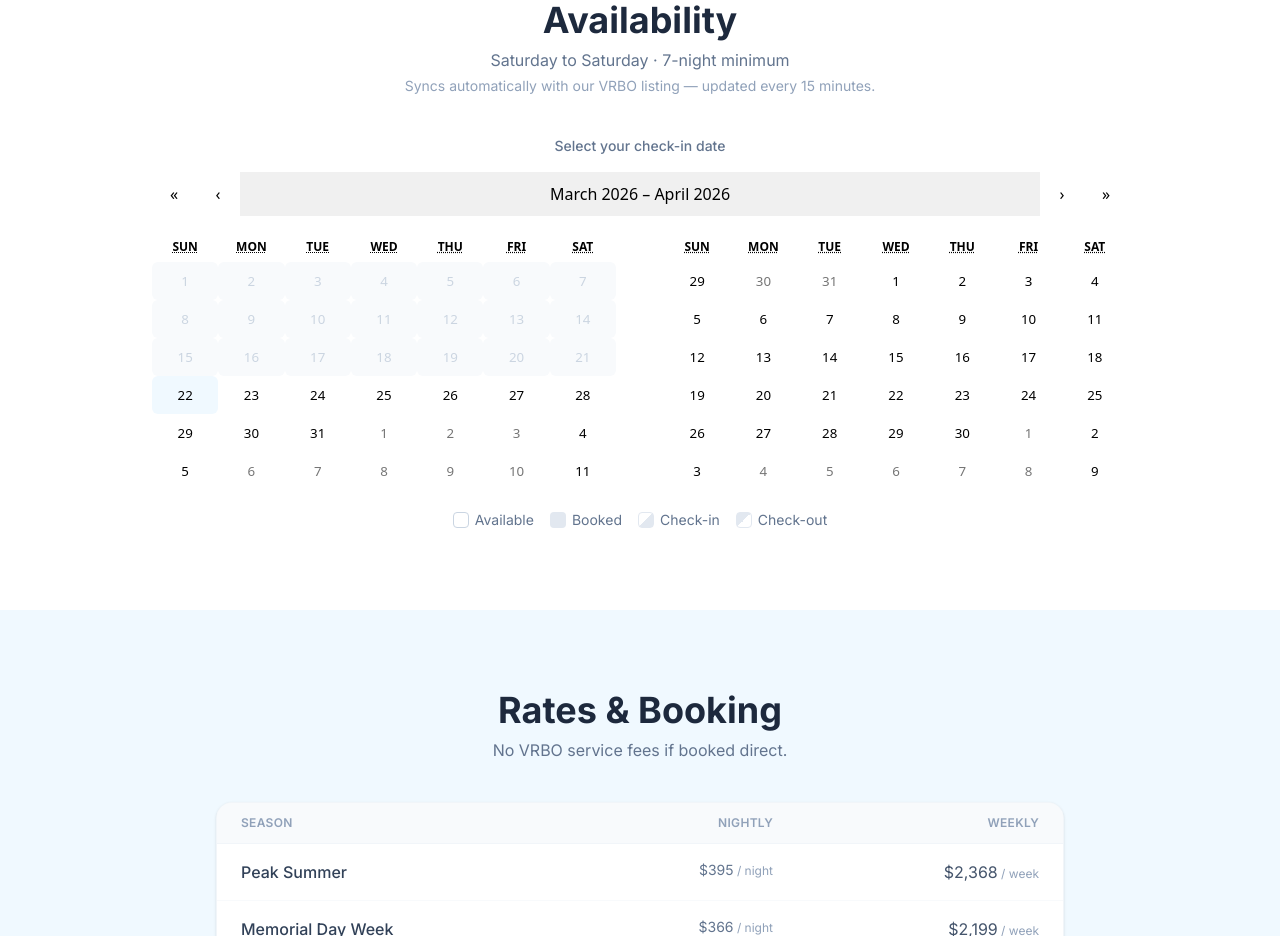
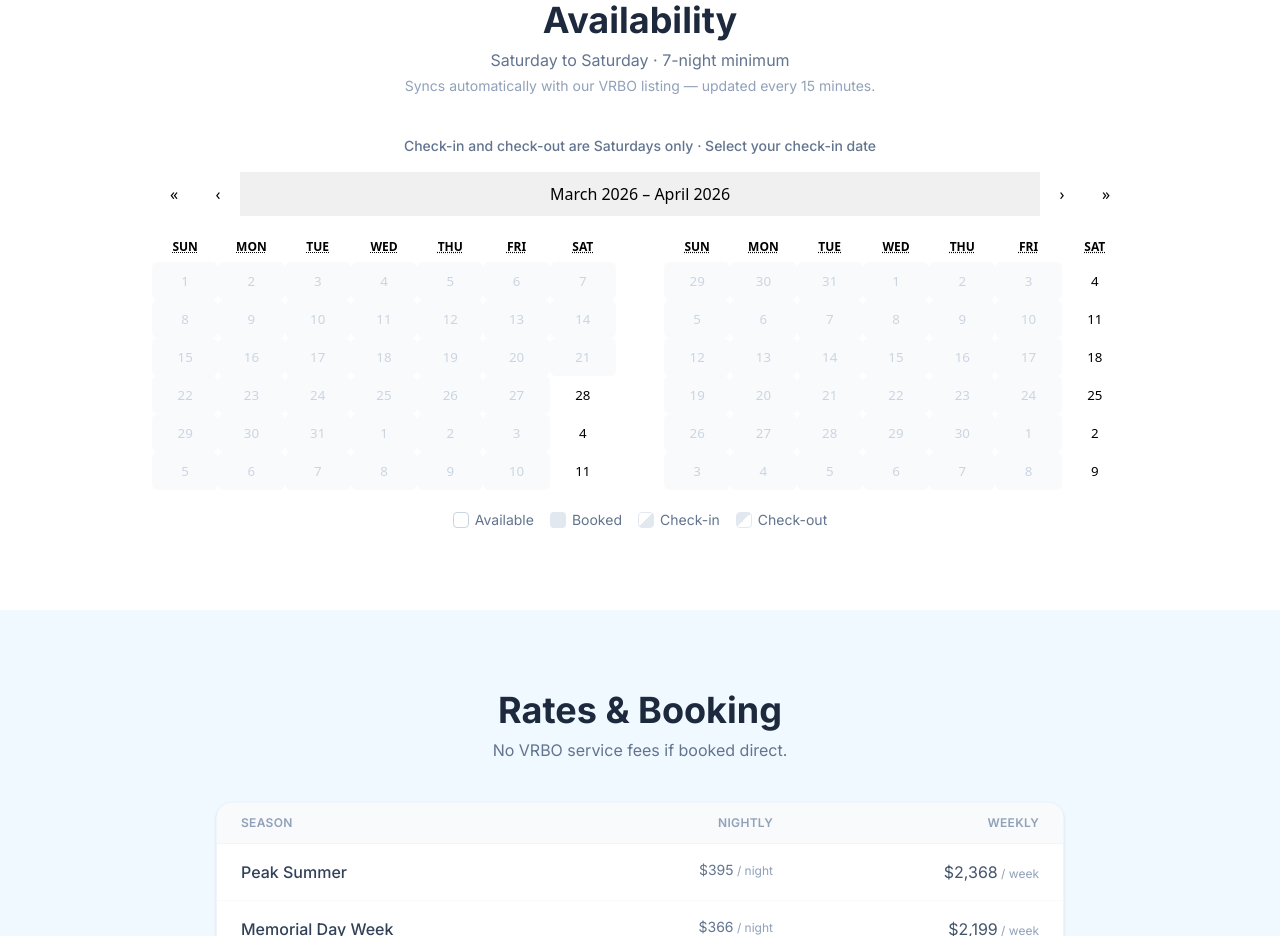
Before and after one commit to tomcallis/observationpoint, a Next.js app in the folder site/: page / in a window 1280 px wide. Shown: the part 2240-3176 px from the top of the page. Built offline with nearby package versions, Linux system fonts and the light colour scheme.

Commit message:
Enforce Saturday-only check-in and check-out in availability calendar
Non-Saturday dates are now disabled in the calendar picker. Only Saturdays
can be selected for check-in and check-out, matching the property's
weekly turnover schedule.

https://claude.ai/code/session_01USBfmhv5wAwnPSBwEu5BKt

```diff
--- a/site/components/ui/AvailabilityCalendar.tsx
+++ b/site/components/ui/AvailabilityCalendar.tsx
@@ -42,8 +42,11 @@ export default function AvailabilityCalendar({ blockedRanges, onRangeSelected }:
 
   const today = new Date(new Date().setHours(0, 0, 0, 0));
 
+  const isSaturday = (date: Date) => date.getDay() === 6;
+
   const isDateUnavailable = (date: Date) => {
     if (date < today) return true;
+    if (!isSaturday(date)) return true;
     const key = date.toISOString().split("T")[0];
     return bookedInterior.has(key) && !checkoutDates.has(key);
   };
@@ -96,7 +99,7 @@ export default function AvailabilityCalendar({ blockedRanges, onRangeSelected }:
     }
 
     if (diffDays < 7) {
-      setRangeError("Minimum stay is 7 nights. Please select a later checkout date.");
+      setRangeError("Minimum stay is 7 nights (Saturday to Saturday). Please select a later checkout date.");
       return;
     }
 
@@ -125,8 +128,8 @@ export default function AvailabilityCalendar({ blockedRanges, onRangeSelected }:
   };
 
   const instruction = pendingCheckin
-    ? `Check-in: ${pendingCheckin.toLocaleDateString("en-US", { month: "short", day: "numeric" })} · Now select your check-out date (7+ nights)`
-    : "Select your check-in date";
+    ? `Check-in: ${pendingCheckin.toLocaleDateString("en-US", { month: "short", day: "numeric" })} · Now select your check-out Saturday`
+    : "Check-in and check-out are Saturdays only · Select your check-in date";
 
   return (
     <div className="flex flex-col items-center gap-2">
```
